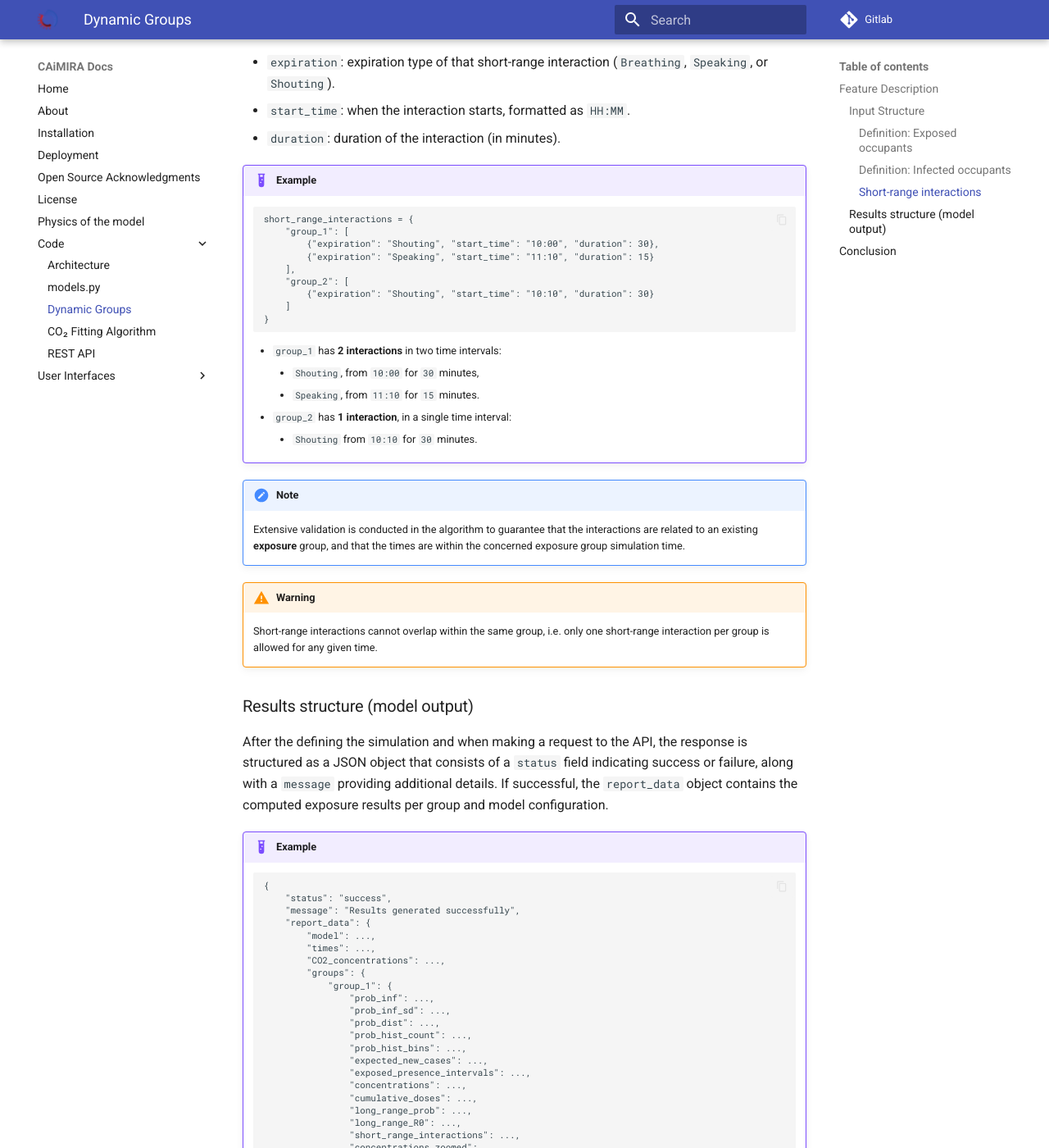
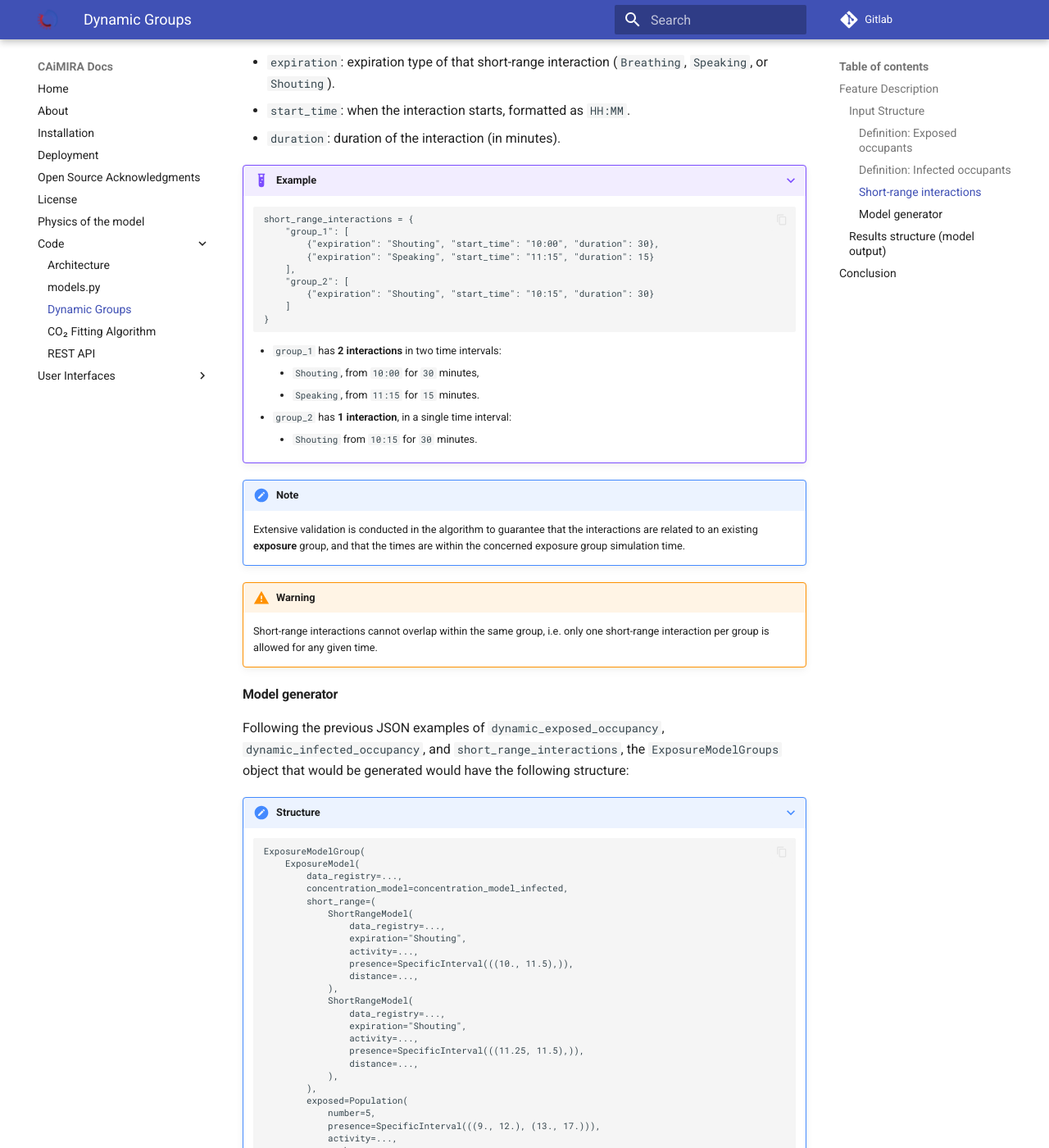
Before and after one commit to CERN/CAiMIRA, an MkDocs documentation site: the page built from caimira/docs/mkdocs/docs/code/dynamic_groups.md, in a window 1280 px wide and 1400 px high, scrolled down 2355 px. Shown: the whole window at 82% size. Built offline with MkDocs 1.6.1 and Material for MkDocs 9.7.7, drawn with Linux system fonts in a browser that asks for light colours; some of the changed text lies outside the part shown.

Commit message:
added documentation on the model generator

```diff
--- a/caimira/docs/mkdocs/docs/code/dynamic_groups.md
+++ b/caimira/docs/mkdocs/docs/code/dynamic_groups.md
@@ -26,7 +26,7 @@ The `dynamic_exposed_occupancy` object defines the presence of exposed populatio
 - `total_people`: The total number of **exposed** individuals in the group.
 - `presence`: A list of time intervals (`start_time` and `finish_time`) during which the group was present, formatted as `HH:MM`.
 
-!!!example
+???+ example
 
         dynamic_exposed_occupancy = {
             "group_1": {
@@ -57,7 +57,7 @@ Unlike the `dynamic_exposed_occupancy`, the `dynamic_infected_occupancy` represe
 - `total_people`: the total number of **infected** individuals in the group,
 - `start_time` and `finish_time`: the time boundaries at which the occupants were present, formatted as `HH:MM`.
 
-!!!example
+???+ example
 
         dynamic_infected_occupancy = [
             {"total_people": 2, "start_time": "10:00", "finish_time": "12:00"},
@@ -82,23 +82,23 @@ The `short_range_interactions` object defines the number of short-range interact
 - `start_time`: when the interaction starts, formatted as `HH:MM`.
 - `duration`: duration of the interaction (in minutes).
 
-!!!example
+???+ example
 
         short_range_interactions = {
             "group_1": [
                 {"expiration": "Shouting", "start_time": "10:00", "duration": 30},
-                {"expiration": "Speaking", "start_time": "11:10", "duration": 15}
+                {"expiration": "Speaking", "start_time": "11:15", "duration": 15}
             ],
             "group_2": [
-                {"expiration": "Shouting", "start_time": "10:10", "duration": 30}
+                {"expiration": "Shouting", "start_time": "10:15", "duration": 30}
             ]
         }
 
     - `group_1` has **2 interactions** in two time intervals:
         - `Shouting`, from `10:00` for `30` minutes,
-        - `Speaking`, from `11:10` for `15` minutes.
+        - `Speaking`, from `11:15` for `15` minutes.
     - `group_2` has **1 interaction**, in a single time interval:
-        - `Shouting` from `10:10` for `30` minutes.
+        - `Shouting` from `10:15` for `30` minutes.
 
 !!! note
     Extensive validation is conducted in the algorithm to guarantee that the interactions are related to an existing **exposure** group, and that the times are within the concerned exposure group simulation time.
@@ -106,11 +106,76 @@ The `short_range_interactions` object defines the number of short-range interact
 !!! warning
     Short-range interactions cannot overlap within the same group, i.e. only one short-range interaction per group is allowed for any given time.
 
+#### Model generator
+
+Following the previous JSON examples of `dynamic_exposed_occupancy`, `dynamic_infected_occupancy`, and `short_range_interactions`, the `ExposureModelGroups` object that would be generated would have the following structure:
+
+???+ note "Structure"
+
+        ExposureModelGroup(
+            ExposureModel(
+                data_registry=...,
+                concentration_model=concentration_model_infected,
+                short_range=(
+                    ShortRangeModel(
+                        data_registry=...,
+                        expiration="Shouting",
+                        activity=...,
+                        presence=SpecificInterval(((10., 11.5),)),
+                        distance=...,
+                    ),
+                    ShortRangeModel(
+                        data_registry=...,
+                        expiration="Shouting",
+                        activity=...,
+                        presence=SpecificInterval(((11.25, 11.5),)),
+                        distance=...,
+                    ),
+                ),
+                exposed=Population(
+                    number=5,
+                    presence=SpecificInterval(((9., 12.), (13., 17.))),
+                    activity=...,
+                    mask=...,
+                    host_immunity=...,
+                ),
+                geographical_data=...,
+                exposed_to_short_range=...,
+                identifier="group_1',
+            ),
+            ExposureModel(
+                data_registry=...,
+                concentration_model=concentration_model_infected,
+                short_range=(
+                    ShortRangeModel(
+                        data_registry=...,
+                        expiration="Shouting",
+                        activity=...,
+                        presence=SpecificInterval(((10.25, 10.75),)),
+                        distance=...,
+                    ),
+                ),
+                exposed=Population(
+                    number=5,
+                    presence=SpecificInterval(((10., 11.),)),
+                    activity=...,
+                    mask=...,
+                    host_immunity=...,
+                ),
+                geographical_data=...,
+                exposed_to_short_range=...,
+                identifier="group_2",
+            )
+        )
+
+    !!!note
+        Each exposure group (`group_1` and `group_2`) originates one `ExposureModel`, and the `ConcentrationModel`, originated with the `dynamic_infected_occupancy` is the same for both exposure groups.
+
 ### Results structure (model output)
 
 After the defining the simulation and when making a request to the API, the response is structured as a JSON object that consists of a `status` field indicating success or failure, along with a `message` providing additional details. If successful, the `report_data` object contains the computed exposure results per group and model configuration.
 
-!!!example
+???+ example
 
         {
             "status": "success",
```
